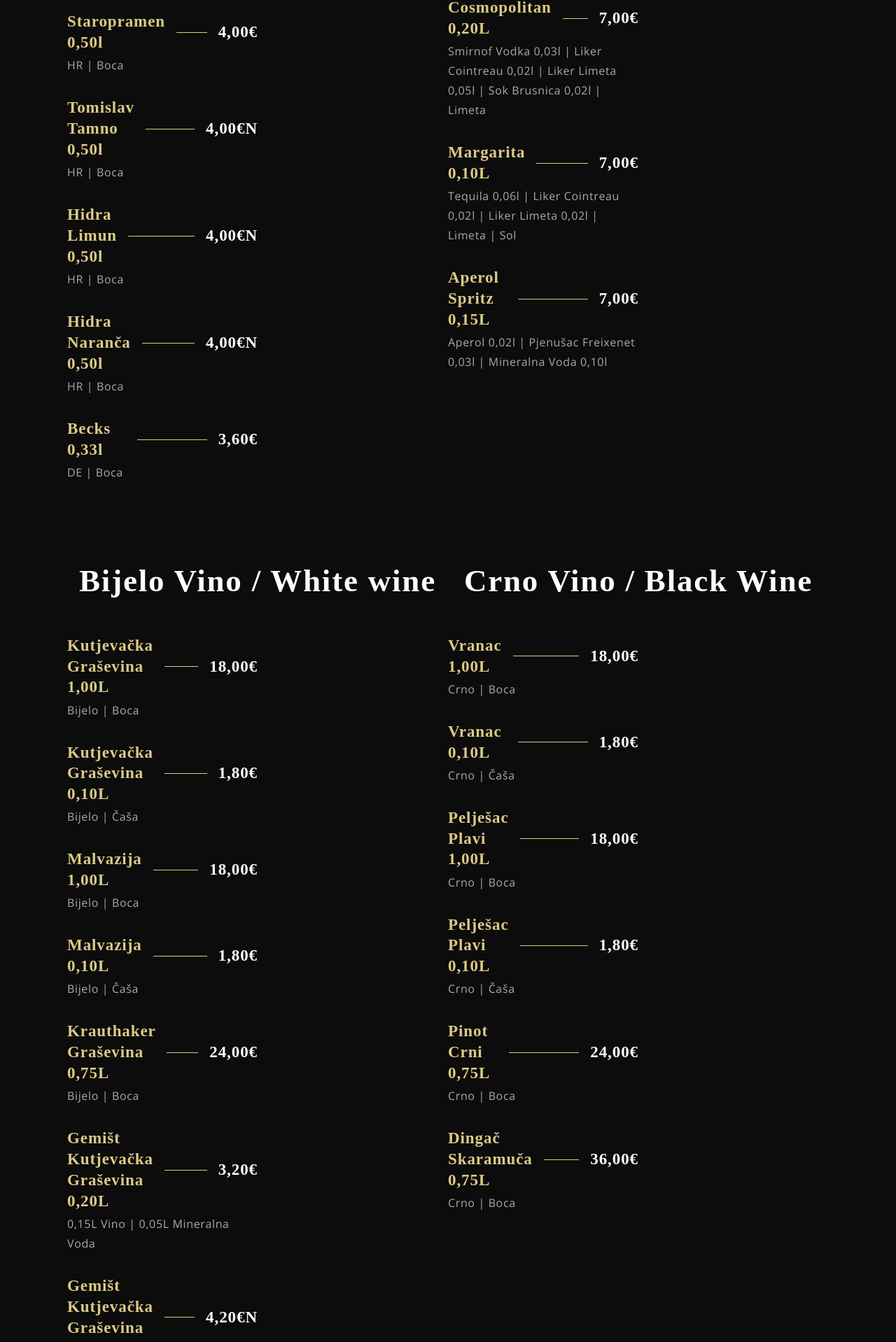
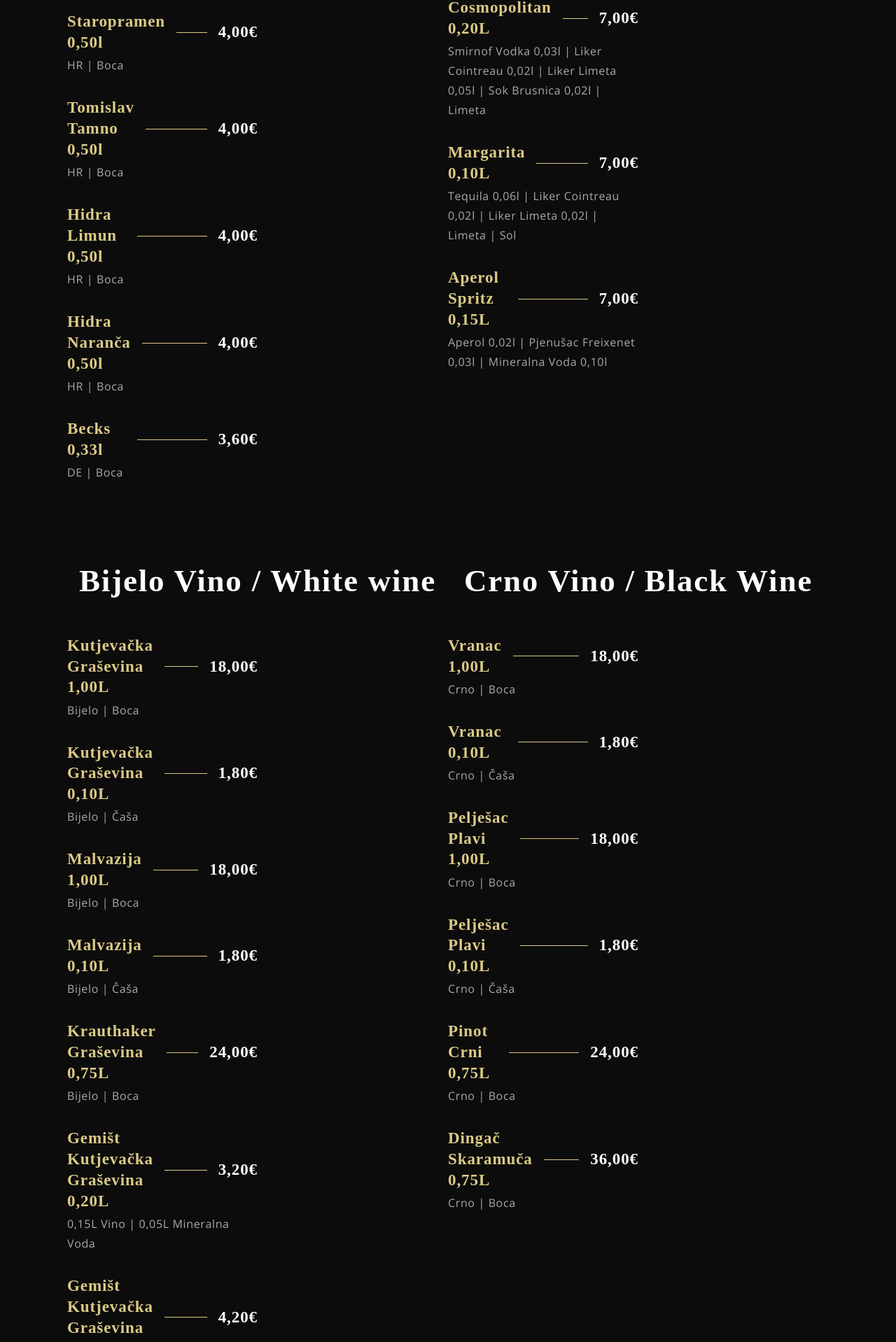
Before and after one commit to AntonioGvardijan/letrika_menu, a React (Create React App) app: page / in a window 1280 px wide. Shown: the part 5749-7667 px from the top of the page at 70% size. Built offline with nearby package versions, Linux system fonts and the light colour scheme; a web font is replaced by a local one.

Commit message:
update price - removed n

```diff
--- a/src/constants/data.js
+++ b/src/constants/data.js
@@ -36,17 +36,17 @@
   },
   {
     title: 'Tomislav Tamno 0,50l',
-    price: '4,00€n',
+    price: '4,00€',
     tags: 'HR | Boca',
   },
   {
     title: 'Hidra Limun 0,50l',
-    price: '4,00€n',
+    price: '4,00€',
     tags: 'HR | Boca',
   },
   {
     title: 'Hidra Naranča 0,50l',
-    price: '4,00€n',
+    price: '4,00€',
     tags: 'HR | Boca',
   },
   {
@@ -129,7 +129,7 @@
   },
   {
     title: 'Gemišt Kutjevačka Graševina 0,30L',
-    price: '4,20€n',
+    price: '4,20€',
     tags: '0,20L vino | 0,10L mineralna voda',
   },
   {
```
Also changed, not shown: src/constants/dist/data.dev.js, src/constants/dist/data.min.js, 2 other files (tests, documents, lock files or other folders).
